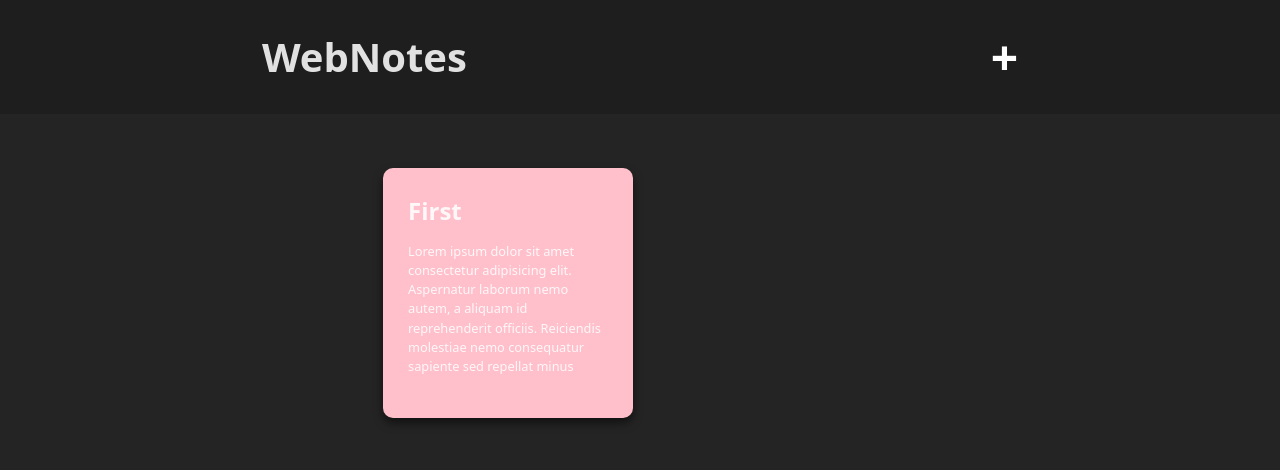
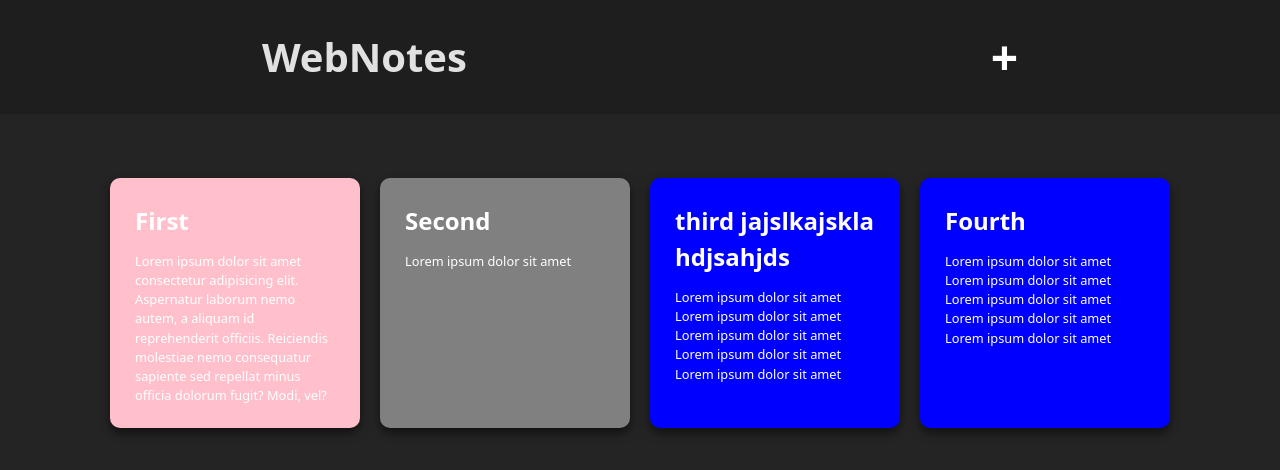
Before and after one commit to kopdejana/WebNotes, a React (Vite) app: page / in a window 1280 px wide. Shown: the top 470 px of the page. Built offline with nearby package versions, Linux system fonts and the light colour scheme.

Commit message:
[add] Edit Note link

```diff
--- a/src/Note.css
+++ b/src/Note.css
@@ -1,6 +1,5 @@
 .note {
-    display: flex;
-    flex-direction: column;
+    display: inline-block;
     width: 200px;
     height: 200px;
     background-color: black;
@@ -8,6 +7,7 @@
     overflow: hidden;
     border-radius: 10px;
     box-shadow: 0px 5px 10px rgba(0, 0, 0, 0.52);
+    margin: 10px;
 }
 
 .note h1 {
--- a/src/index.css
+++ b/src/index.css
@@ -18,8 +18,10 @@ body {
     display: flex;
     justify-content: center;
     align-items: center;
-    width: 1000px;
-    @media (max-width: 1000px) {
+    margin-left: auto;
+    margin-right: auto;
+    width: 1200px;
+    @media (max-width: 1200px) {
         width: 100vw;
         padding: 2rem;
     }
--- a/src/pages/Home.css
+++ b/src/pages/Home.css
@@ -20,6 +20,11 @@ header .btn {
     align-items: center;
 }
 
+a {
+    text-decoration: none;
+    color: white;
+}
+
 header .btn span {
     font-size: 3rem;
     font-weight: bold;
@@ -32,8 +37,5 @@ header .btn span:hover {
 
 main {
     width: 100%;
-    display: flex;
-    justify-content: center;
-    align-items: center;
     margin: 10rem 0;
 }
--- a/src/pages/Home.jsx
+++ b/src/pages/Home.jsx
@@ -9,11 +9,32 @@ function Home() {
             title: "First",
             content: "Lorem ipsum dolor sit amet consectetur adipisicing elit. Aspernatur laborum nemo autem, a aliquam id reprehenderit officiis. Reiciendis molestiae nemo consequatur sapiente sed repellat minus officia dolorum fugit? Modi, vel?",
             color: "pink"
-        }
+        },
+        {
+            id: 2,
+            title: "Second",
+            content: "Lorem ipsum dolor sit amet",
+            color: "gray"
+        },
+        {
+            id: 3,
+            title: "third jajslkajskla hdjsahjds",
+            content: "Lorem ipsum dolor sit amet Lorem ipsum dolor sit amet Lorem ipsum dolor sit amet Lorem ipsum dolor sit amet Lorem ipsum dolor sit amet",
+            color: "blue"
+        },
+        {
+            id: 4,
+            title: "Fourth",
+            content: "Lorem ipsum dolor sit amet Lorem ipsum dolor sit amet Lorem ipsum dolor sit amet Lorem ipsum dolor sit amet Lorem ipsum dolor sit amet",
+            color: "blue"
+        },
     ];
 
     const notesComponents = notes.map(
-        note => <Note title={note.title} content={note.content} color={note.color}/>
+        note =>
+        <Link to={"/edit-note/" + note.id}>
+            <Note title={note.title} content={note.content} color={note.color}/>
+        </Link>
     )
 
     return (
```
